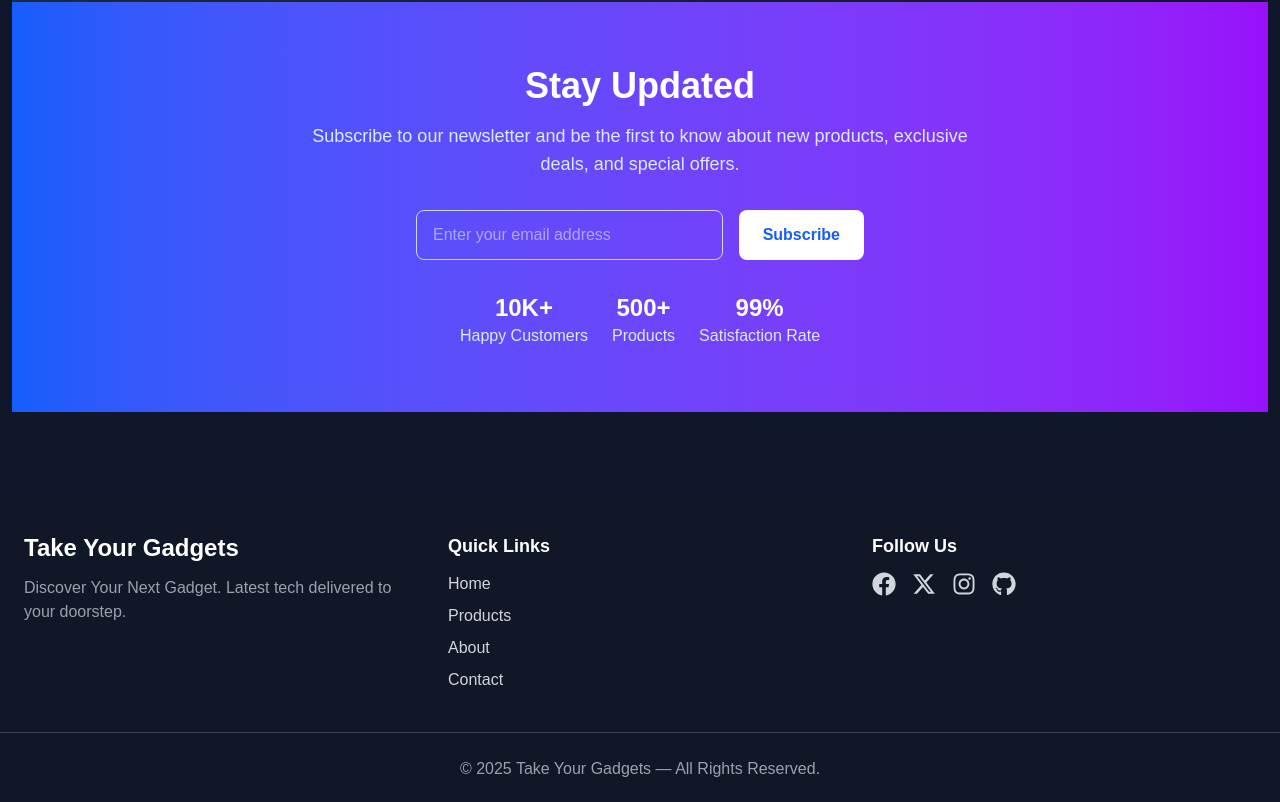
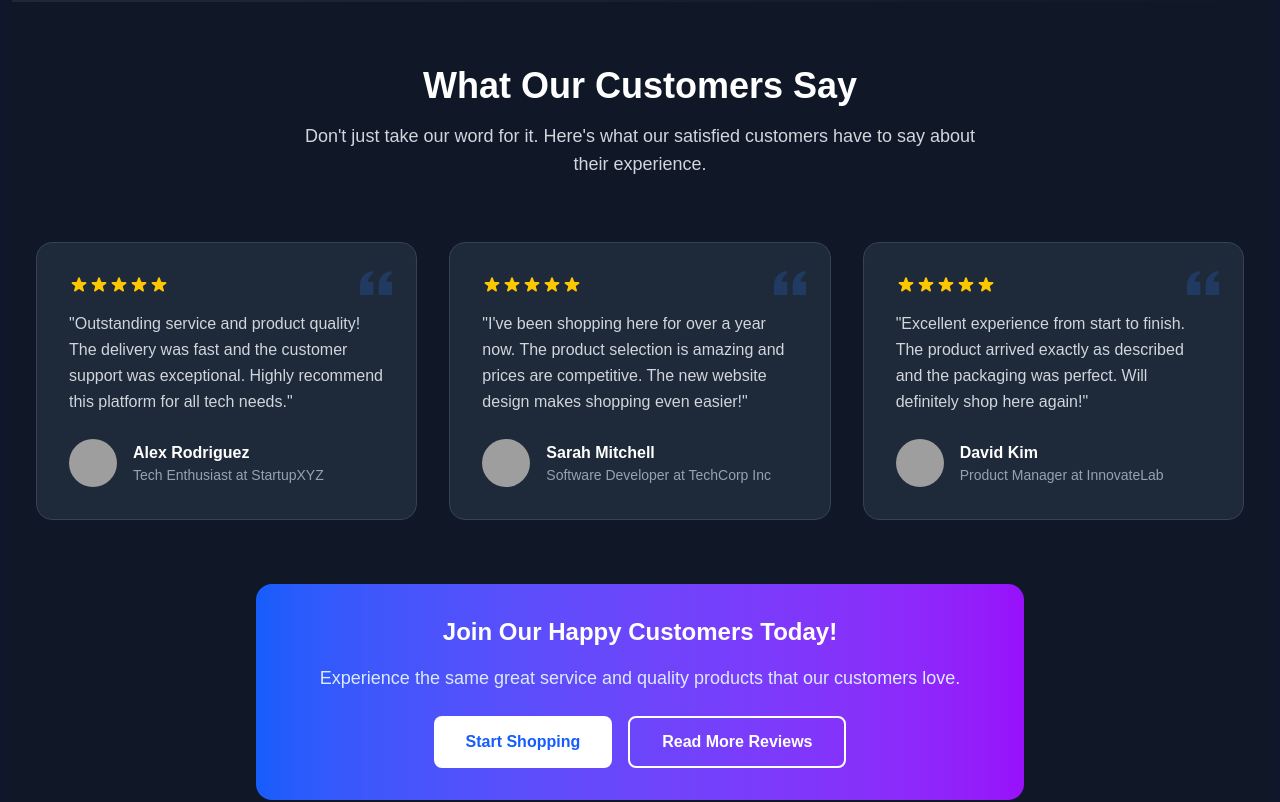
Before and after one commit to jubayeralfaruk/next-js-task-clients, a Next.js app: page / in a window 1280 px wide. Shown: the part 3760-4562 px from the top of the page. Built offline with nearby package versions, Linux system fonts and the light colour scheme; no server answers; grey boxes are pictures that could not be loaded.

Commit message:
Fix Vercel build: Add missing Testimonials component and import

```diff
--- a/src/app/page.js
+++ b/src/app/page.js
@@ -7,6 +7,7 @@ import NewProducts from "@/components/NewProducts";
 import Newsletter from "@/components/Newsletter";
 import Brands from "@/components/Brands";
 import WhyChooseUs from "@/components/WhyChooseUs";
+import Testimonials from "@/components/Testimonials";
 
 export default function Home() {
   return (
@@ -17,6 +18,7 @@ export default function Home() {
       <Reviews />
       <Brands />
       <WhyChooseUs />
+      <Testimonials />
       <Newsletter />
     </div>
   );
--- /dev/null
+++ b/src/components/Testimonials.jsx
@@ -0,0 +1,124 @@
+'use client';
+
+export default function Testimonials() {
+  const testimonials = [
+    {
+      id: 1,
+      name: "Alex Rodriguez",
+      role: "Tech Enthusiast",
+      company: "StartupXYZ",
+      image: "https://images.unsplash.com/photo-1472099645785-5658abf4ff4e?w=100&h=100&fit=crop&crop=face",
+      rating: 5,
+      text: "Outstanding service and product quality! The delivery was fast and the customer support was exceptional. Highly recommend this platform for all tech needs."
+    },
+    {
+      id: 2,
+      name: "Sarah Mitchell",
+      role: "Software Developer",
+      company: "TechCorp Inc",
+      image: "https://images.unsplash.com/photo-1494790108755-2616b612b786?w=100&h=100&fit=crop&crop=face",
+      rating: 5,
+      text: "I've been shopping here for over a year now. The product selection is amazing and prices are competitive. The new website design makes shopping even easier!"
+    },
+    {
+      id: 3,
+      name: "David Kim",
+      role: "Product Manager",
+      company: "InnovateLab",
+      image: "https://images.unsplash.com/photo-1507003211169-0a1dd7228f2d?w=100&h=100&fit=crop&crop=face",
+      rating: 5,
+      text: "Excellent experience from start to finish. The product arrived exactly as described and the packaging was perfect. Will definitely shop here again!"
+    }
+  ];
+
+  const renderStars = (rating) => {
+    return [...Array(5)].map((_, index) => (
+      <svg
+        key={index}
+        className={`w-5 h-5 ${
+          index < rating ? 'text-yellow-400' : 'text-gray-600'
+        }`}
+        fill="currentColor"
+        viewBox="0 0 20 20"
+      >
+        <path d="M9.049 2.927c.3-.921 1.603-.921 1.902 0l1.07 3.292a1 1 0 00.95.69h3.462c.969 0 1.371 1.24.588 1.81l-2.8 2.034a1 1 0 00-.364 1.118l1.07 3.292c.3.921-.755 1.688-1.54 1.118l-2.8-2.034a1 1 0 00-1.175 0l-2.8 2.034c-.784.57-1.838-.197-1.539-1.118l1.07-3.292a1 1 0 00-.364-1.118L2.98 8.72c-.783-.57-.38-1.81.588-1.81h3.461a1 1 0 00.951-.69l1.07-3.292z" />
+      </svg>
+    ));
+  };
+
+  return (
+    <section className="py-16 bg-gray-900">
+      <div className="max-w-7xl mx-auto px-6">
+        {/* Header */}
+        <div className="text-center mb-16">
+          <h2 className="text-4xl font-bold mb-4 text-white">What Our Customers Say</h2>
+          <p className="text-gray-300 text-lg max-w-2xl mx-auto">
+            Don't just take our word for it. Here's what our satisfied customers have to say about their experience.
+          </p>
+        </div>
+
+        {/* Testimonials Grid */}
+        <div className="grid grid-cols-1 md:grid-cols-2 lg:grid-cols-3 gap-8">
+          {testimonials.map((testimonial) => (
+            <div
+              key={testimonial.id}
+              className="bg-gray-800 rounded-2xl p-8 border border-gray-700 hover:border-blue-500 transition-all duration-300 hover:shadow-2xl relative"
+            >
+              {/* Quote Icon */}
+              <div className="absolute top-6 right-6 text-blue-500 opacity-20">
+                <svg className="w-8 h-8" fill="currentColor" viewBox="0 0 24 24">
+                  <path d="M14.017 21v-7.391c0-5.704 3.731-9.57 8.983-10.609l.995 2.151c-2.432.917-3.995 3.638-3.995 5.849h4v10h-9.983zm-14.017 0v-7.391c0-5.704 3.748-9.57 9-10.609l.996 2.151c-2.433.917-3.996 3.638-3.996 5.849h3.983v10h-9.983z" />
+                </svg>
+              </div>
+
+              {/* Rating */}
+              <div className="flex items-center mb-4">
+                {renderStars(testimonial.rating)}
+              </div>
+
+              {/* Testimonial Text */}
+              <blockquote className="text-gray-300 mb-6 leading-relaxed">
+                "{testimonial.text}"
+              </blockquote>
+
+              {/* Author Info */}
+              <div className="flex items-center">
+                <img
+                  src={testimonial.image}
+                  alt={testimonial.name}
+                  className="w-12 h-12 rounded-full object-cover mr-4"
+                />
+                <div>
+                  <h4 className="text-white font-semibold">{testimonial.name}</h4>
+                  <p className="text-gray-400 text-sm">
+                    {testimonial.role} at {testimonial.company}
+                  </p>
+                </div>
+              </div>
+            </div>
+          ))}
+        </div>
+
+        {/* Bottom CTA */}
+        <div className="text-center mt-16">
+          <div className="bg-gradient-to-r from-blue-600 to-purple-600 rounded-2xl p-8 max-w-3xl mx-auto">
+            <h3 className="text-2xl font-bold text-white mb-4">
+              Join Our Happy Customers Today!
+            </h3>
+            <p className="text-blue-100 mb-6 text-lg">
+              Experience the same great service and quality products that our customers love.
+            </p>
+            <div className="flex flex-col sm:flex-row gap-4 justify-center">
+              <button className="bg-white text-blue-600 px-8 py-3 rounded-lg font-semibold hover:bg-gray-100 transition-colors">
+                Start Shopping
+              </button>
+              <button className="border-2 border-white text-white px-8 py-3 rounded-lg font-semibold hover:bg-white hover:text-blue-600 transition-colors">
+                Read More Reviews
+              </button>
+            </div>
+          </div>
+        </div>
+      </div>
+    </section>
+  );
+}
```
